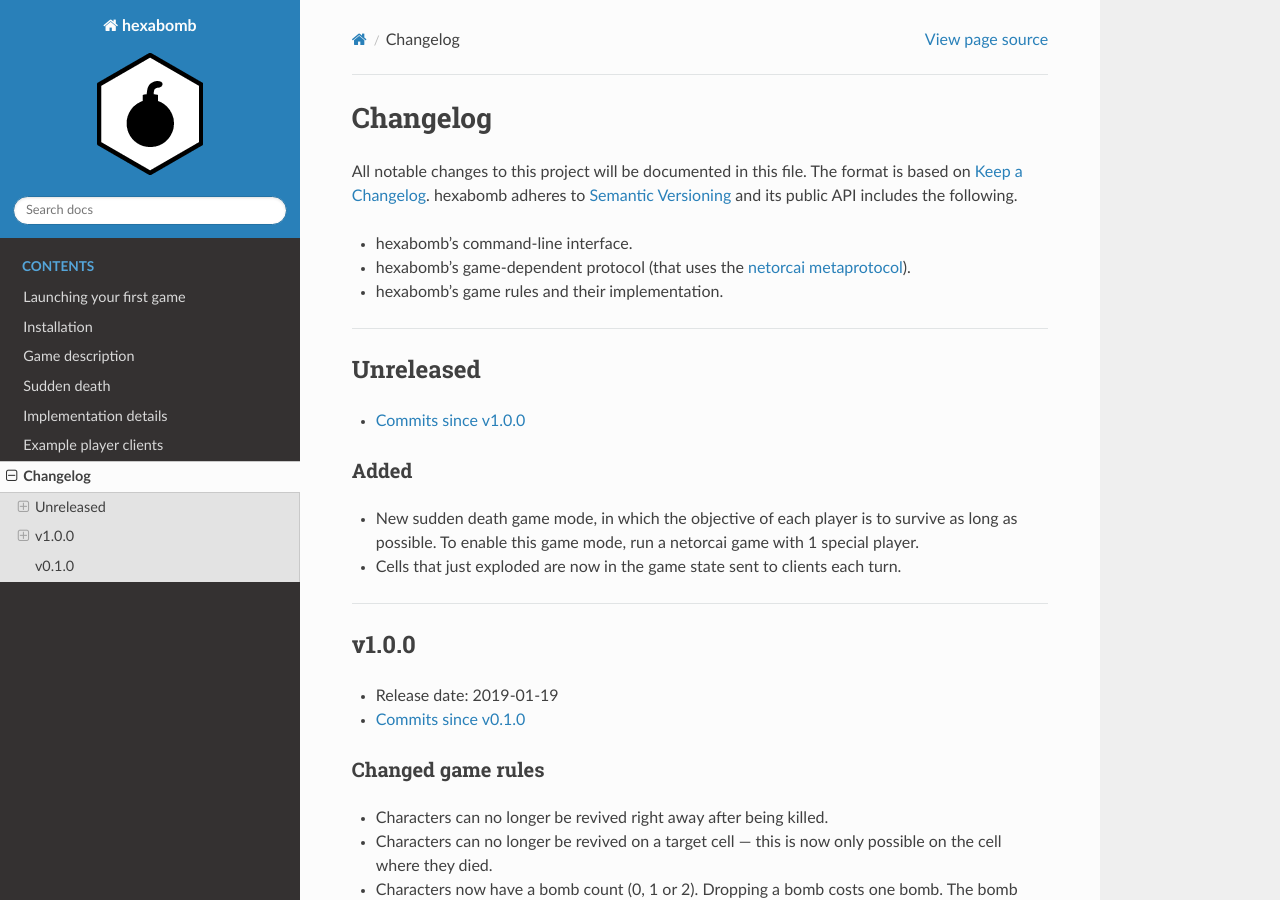
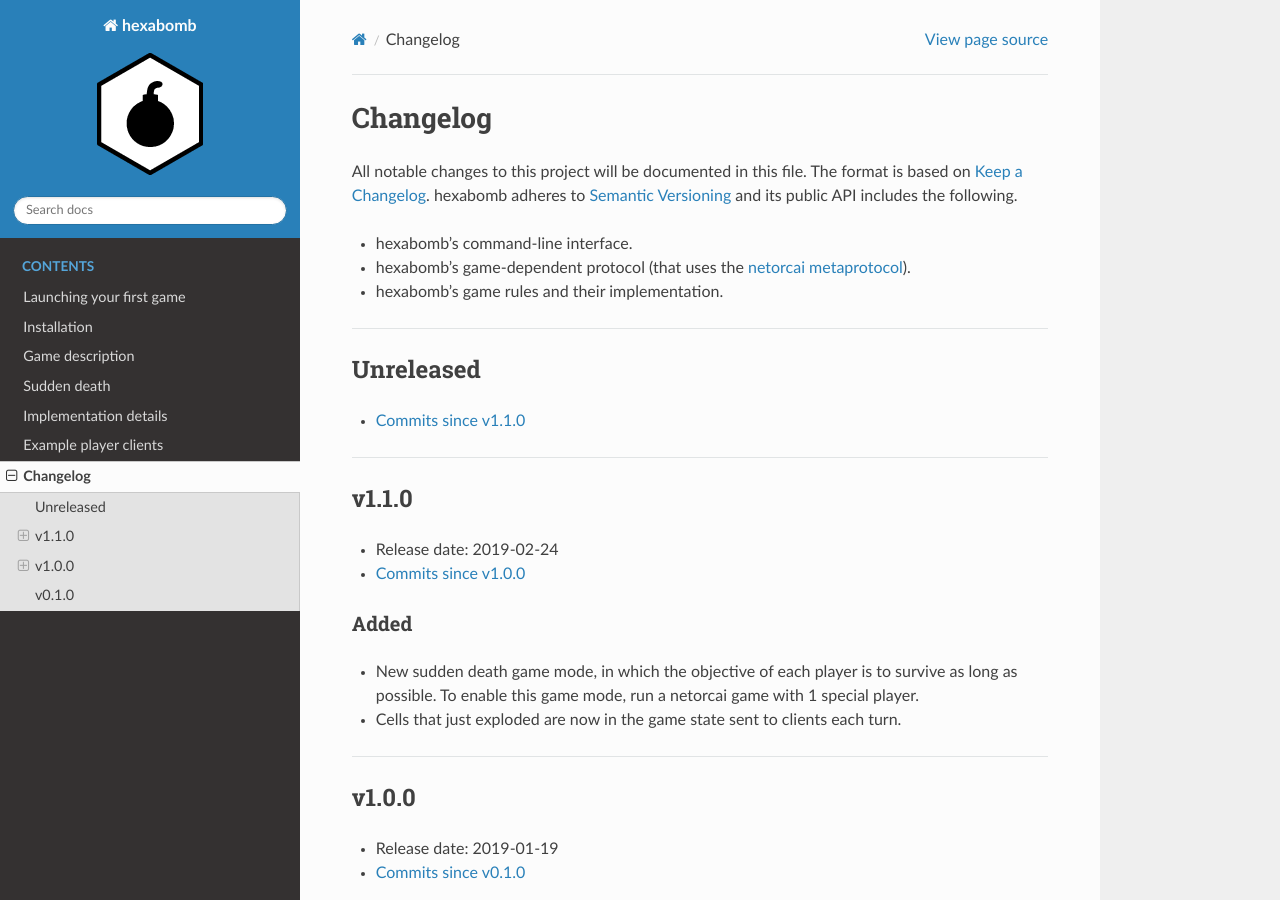
Before and after one commit to netorcai/hexabomb, a Sphinx documentation site: the page built from docs/changelog.rst, in a window 1280 px wide and 900 px high. Built offline with Sphinx 7.4.7 and the Read the Docs theme 2.0.0, drawn with Linux system fonts in a browser that asks for light colours.

Commit message:
[misc] bump version 1.1.0

```diff
--- a/docs/changelog.rst
+++ b/docs/changelog.rst
@@ -15,7 +15,15 @@ following.
 Unreleased
 ----------
 
-- `Commits since v1.0.0 <https://github.com/netorcai/hexabomb/compare/v1.0.0...master>`_
+- `Commits since v1.1.0 <https://github.com/netorcai/hexabomb/compare/v1.1.0...master>`_
+
+........................................................................................................................
+
+v1.1.0
+------
+
+- Release date: 2019-02-24
+- `Commits since v1.0.0 <https://github.com/netorcai/hexabomb/compare/v1.0.0...v1.1.0>`_
 
 Added
 ~~~~~
```
Also changed, not shown: 1 other file.
